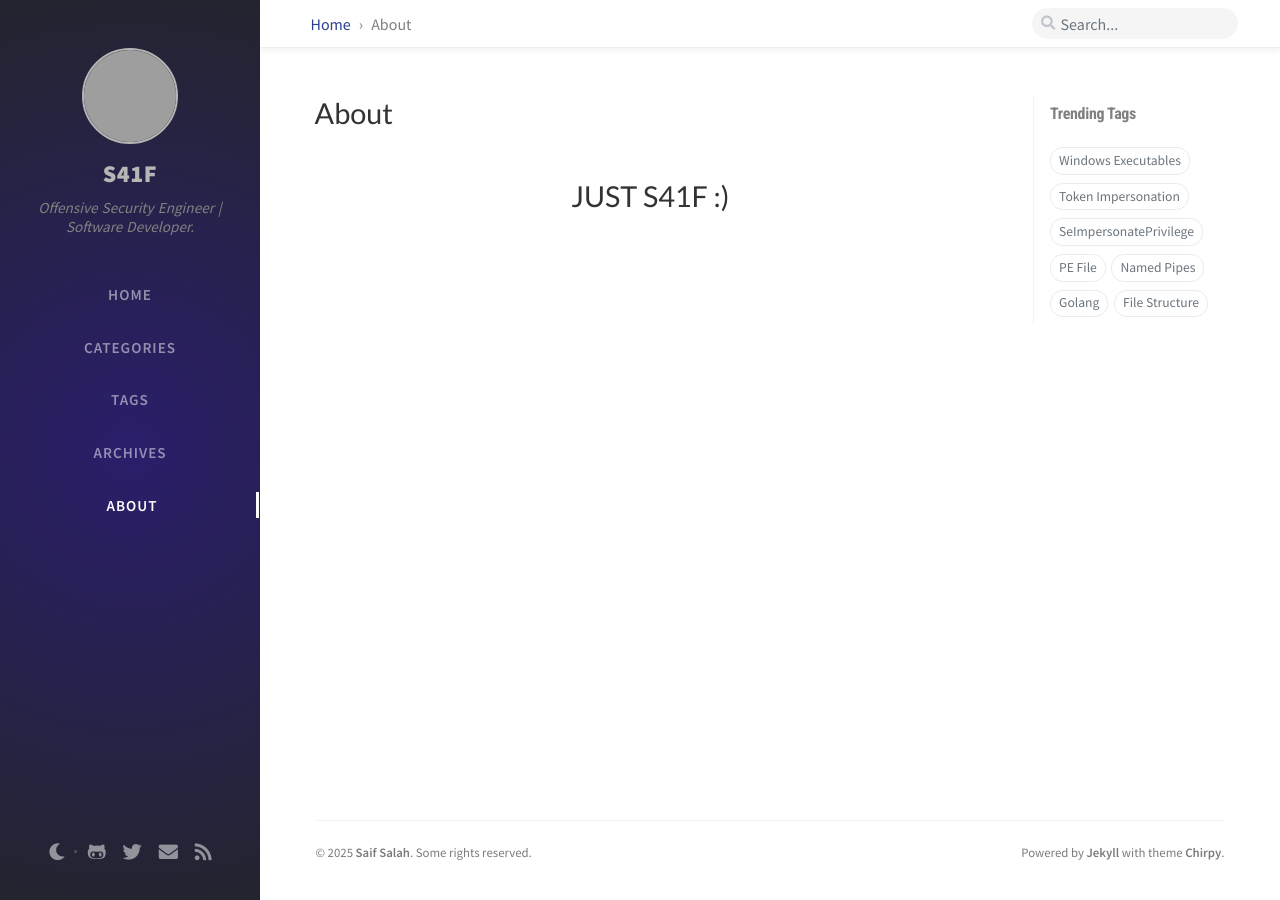
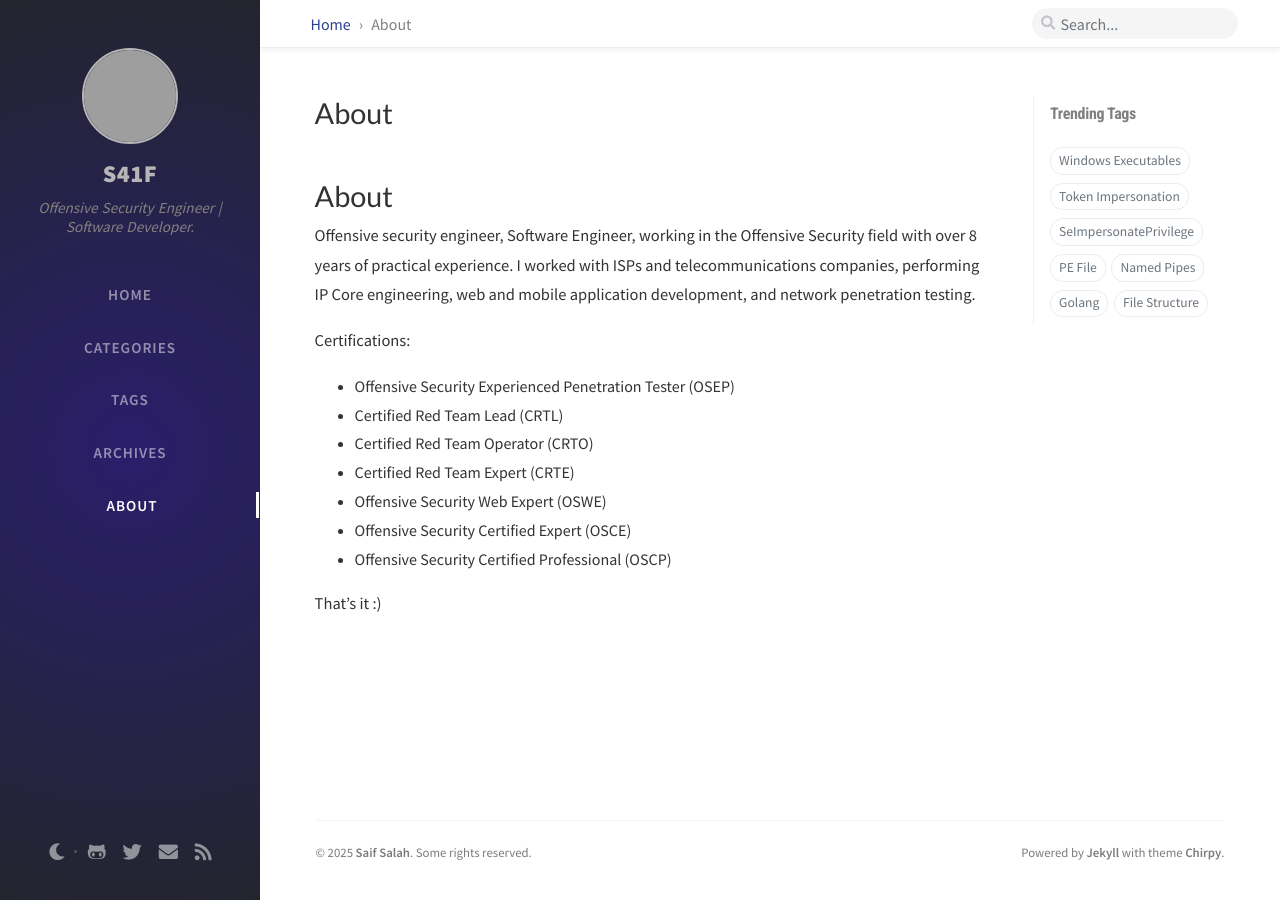
Before and after one commit to SaifSalah/saifsalah.github.io, a Jekyll site: the page built from tabs/about.md, in a window 1280 px wide. Built offline with Jekyll 4.4.1, drawn with Linux system fonts in a browser that asks for light colours; nearby versions of some CDN libraries; comment, search, counter and statistics services are not loaded; grey boxes are pictures that could not be loaded.

Commit message:
Update about.md

```diff
--- a/tabs/about.md
+++ b/tabs/about.md
@@ -2,7 +2,18 @@
 title: About
 ---
 
-<center>
 
-<h1>JUST S41F :)</h1>
-</center>
+# About
+Offensive security engineer, Software Engineer, working in the Offensive Security field with over 8 years of practical experience. I worked with ISPs and telecommunications companies, performing IP Core engineering, web and mobile application development, and network penetration testing.
+
+Certifications:
+- Offensive Security Experienced Penetration Tester (OSEP)
+- Certified Red Team Lead (CRTL)
+- Certified Red Team Operator (CRTO)
+- Certified Red Team Expert (CRTE)
+- Offensive Security Web Expert (OSWE)
+- Offensive Security Certified Expert (OSCE)
+- Offensive Security Certified Professional (OSCP)
+
+
+That's it :)
```
